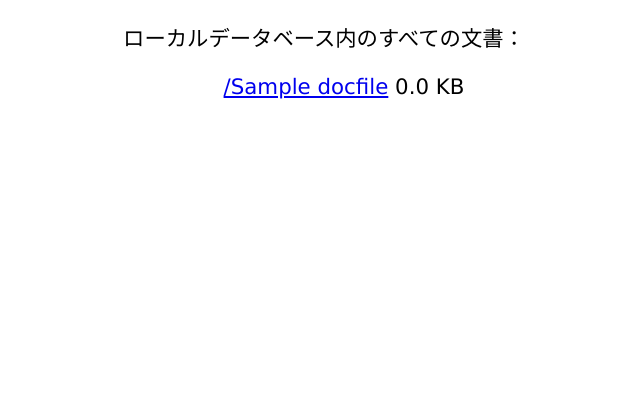
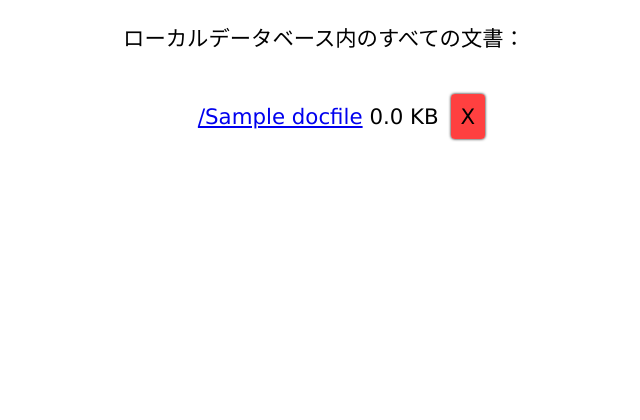
Before and after one commit to nakigoe/sea, a Django app: template upload_form/templates/list.html in a window 1280 px wide. Shown: the top 420 px of the page, without its empty margins (316-956 px from the left). Run offline with Django 3.2, Linux system fonts and the light colour scheme; the template is opened without the code that fills it: most values are stand-ins (such as "Sample title", 1, 10 or a date in 2020); form fields are guessed from the names that the template uses; some web fonts are replaced.

Commit message:
Delete records by ID ready

```diff
--- a/upload_form/myapp/urls.py
+++ b/upload_form/myapp/urls.py
@@ -4,6 +4,7 @@ from . import views  #pages are functions, import them from views.py;
 urlpatterns = [
     path('', views.list_view, name='list-view'),
     path('addrecord/', views.addrecord, name='add-record'),
+    path('delete/<int:id>/', views.delete, name='delete'),
     path('sendall/', views.send_all, name='send-all'),
     path('cancelall/', views.cancel_all, name='cancel-all'),
 ]
--- a/upload_form/myapp/views.py
+++ b/upload_form/myapp/views.py
@@ -69,3 +69,9 @@ def cancel_all(request):
         text = 'no documents selected'
 
     return HttpResponseRedirect(reverse('list-view'))
+
+def delete(request, id):
+    document = Document.objects.get(id=id)
+    if document.docfile: document.docfile.delete() #docfile is the actual file on disk
+    if document: document.delete() #document is a model (reference) in the database
+    return HttpResponseRedirect(reverse('list-view'))
--- a/upload_form/static/main.css
+++ b/upload_form/static/main.css
@@ -38,6 +38,10 @@ a.button {
     text-decoration: none;
     color: black;
     }
+.delete {
+    color: white;
+    background-color: rgba(255,0,0,0.75);
+}
 .dropzone:active{
   border-color:DimGrey;
   color:DimGrey;
--- a/upload_form/templates/list.html
+++ b/upload_form/templates/list.html
@@ -16,7 +16,7 @@
                 {% for document in documents %} <!-- Run through the models (references) in the database -->
                     {% if document.docfile %} <!-- Here I check whether the actual file has been deleted manually from 'tosend' folder -->
                     <li>
-                        <p class="filePath"><a href="{{ document.docfile.url }}">/{{ document.docfile.name }}</a> {{ document.docfile.size|sizify }}</p>
+                        <p class="filePath"><a href="{{ document.docfile.url }}">/{{ document.docfile.name }}</a> {{ document.docfile.size|sizify }} <a class="button delete" href="delete/{{ document.id}}">X</a></p>
                         <object data="{{ document.docfile.name }}" type="application/pdf" frameborder="0" style="padding: 20px;">
                             <embed src="{{ document.docfile.url }}" width="320px" height="480px"/>
                         </object>
```
